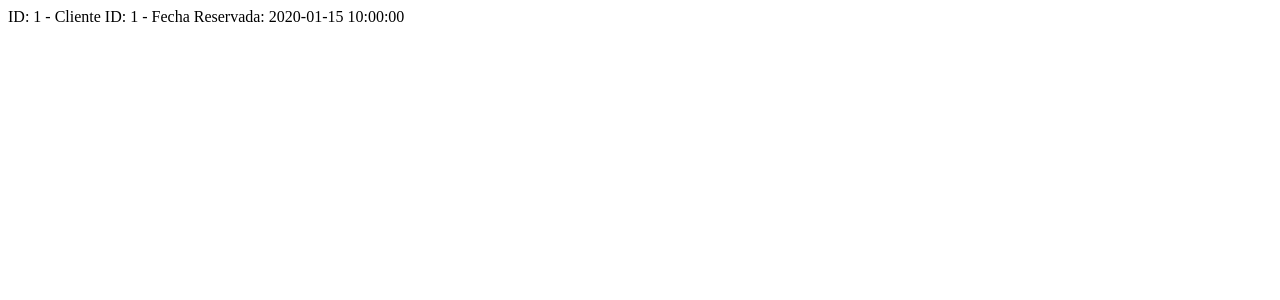
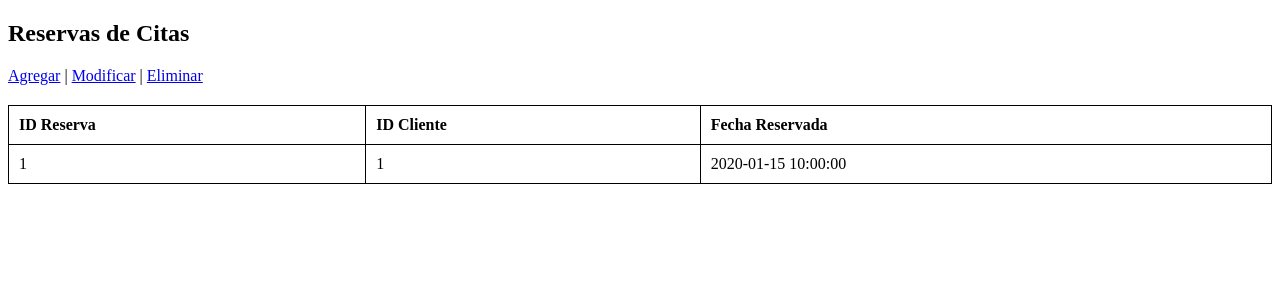
Before and after one commit to JulioKrack/Veterinaria_frac, a PHP site: page /read_reservation.php in a window 1280 px wide. Shown: the top 300 px of the page. Run offline with PHP 8.4, Linux system fonts and the light colour scheme; tables that the repository leaves empty hold one stand-in row (values such as "Sample post").

Commit message:
nueva correccion

```diff
--- a/html/admin-reservas.php
+++ b/html/admin-reservas.php
@@ -11,6 +11,7 @@ include("../admin/bd.php")
 </head>
 
 <body>
+
     <header class="h-sup">
         <h2 class="panel"><span class="pa-admin">Panel de Administración</span></h2>
         <div class="superior">
--- a/html/read_reservation.php
+++ b/html/read_reservation.php
@@ -1,16 +1,74 @@
 <?php
 include("../admin/bd.php");
 
-$sql = "SELECT * FROM reserva_de_citas";
-$result = $conn->query($sql);
+// Función para obtener todas las reservas de citas desde la base de datos
+function getAllReservations($conn) {
+    $sql = "SELECT * FROM reserva_de_citas";
+    $result = $conn->query($sql);
 
-if ($result->num_rows > 0) {
-    while($row = $result->fetch_assoc()) {
-        echo "ID: " . $row["id_reserva"]. " - Cliente ID: " . $row["id_cliente"]. " - Fecha Reservada: " . $row["fecha_reservada"]. "<br>";
+    if ($result->num_rows > 0) {
+        return $result->fetch_all(MYSQLI_ASSOC);
+    } else {
+        return [];
     }
-} else {
-    echo "0 results";
 }
 
+// Obtener todas las reservas existentes
+$reservations = getAllReservations($conn);
+
+// Cerrar la conexión después de obtener los datos
 $conn->close();
 ?>
+
+<!DOCTYPE html>
+<html lang="en">
+<head>
+    <meta charset="UTF-8">
+    <meta name="viewport" content="width=device-width, initial-scale=1.0">
+    <title>CRUD Reserva de Citas</title>
+    <style>
+        table {
+            width: 100%;
+            border-collapse: collapse;
+            margin-top: 20px;
+        }
+
+        table, th, td {
+            border: 1px solid black;
+        }
+
+        th, td {
+            padding: 10px;
+            text-align: left;
+        }
+    </style>
+</head>
+<body>
+
+    <h2>Reservas de Citas</h2>
+
+    <!-- Botones para agregar, modificar y eliminar -->
+    <p>
+        <a href="new_reservation.php">Agregar</a> |
+        <a href="update_reservation.php">Modificar</a> |
+        <a href="delete_reservation.php">Eliminar</a>
+    </p>
+
+    <table>
+        <tr>
+            <th>ID Reserva</th>
+            <th>ID Cliente</th>
+            <th>Fecha Reservada</th>
+        </tr>
+
+        <?php foreach ($reservations as $reservation) : ?>
+            <tr>
+                <td><?php echo $reservation['id_reserva']; ?></td>
+                <td><?php echo $reservation['id_cliente']; ?></td>
+                <td><?php echo $reservation['fecha_reservada']; ?></td>
+            </tr>
+        <?php endforeach; ?>
+    </table>
+
+</body>
+</html>
```
